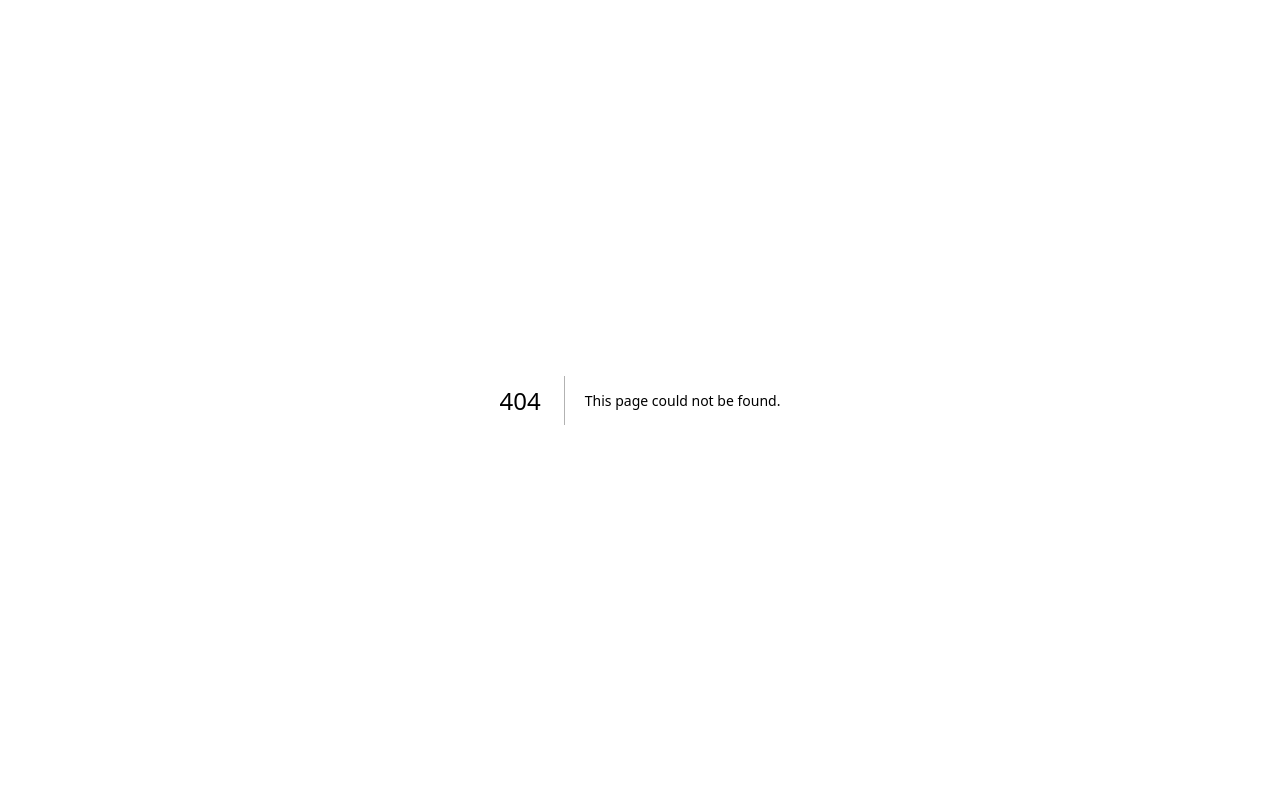
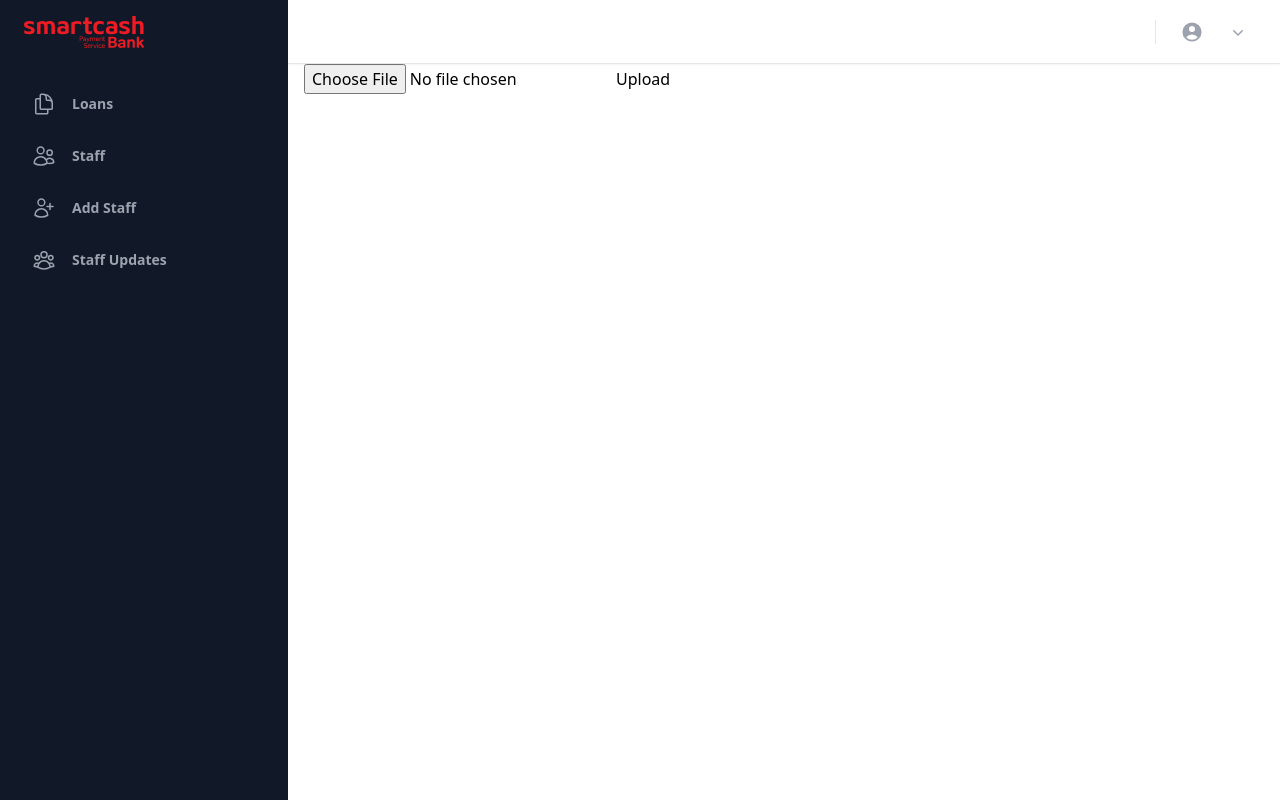
Before and after one commit to FunditDev/admin.loan.fundit, a Next.js app: page /dashboard/staff/add-staff/bulk in a window 1280 px wide. Before the commit this address had no page. Built offline with nearby package versions, Linux system fonts and the light colour scheme; no server answers; sample sign-in values are in the browser's storage.

Commit message:
feat: bulk upload

```diff
--- a/next.config.js
+++ b/next.config.js
@@ -1,4 +1,6 @@
 /** @type {import('next').NextConfig} */
-const nextConfig = {}
+const NodePolyfillPlugin = require("node-polyfill-webpack-plugin");
 
-module.exports = nextConfig
+const nextConfig = {};
+
+module.exports = nextConfig;
--- a/package.json
+++ b/package.json
@@ -18,6 +18,7 @@
     "file-saver": "^2.0.5",
     "framer-motion": "^11.11.8",
     "next": "14.0.2",
+    "node-polyfill-webpack-plugin": "^4.0.0",
     "react": "^18",
     "react-datepicker": "^7.3.0",
     "react-dom": "^18",
--- /dev/null
+++ b/src/app/dashboard/staff/add-staff/bulk/page.tsx
@@ -0,0 +1,95 @@
+"use client";
+import { Endpoints } from "@/utils/endpoint";
+import { processWithAuth } from "@/utils/http";
+import path from "path";
+import React from "react";
+import * as XLSX from "xlsx";
+
+const BulkUpload = () => {
+  const parseExcel = (filePath: string) => {
+    const workbook = XlSX.readFile(filePath);
+    const sheetNames = workbook.SheetNames;
+
+    const parsedData = XlSX.utils.sheet_to_json(workbook.Sheets[sheetNames[0]]); // Parse the first sheet
+    return parsedData;
+  };
+
+  const [parsedData, setParsedData] = React.useState<any[]>([]);
+
+  // Function to upload a single row of data to the server
+  const handleFileUpload = (e) => {
+    const file = e.target.files[0]; // Get the uploaded file
+
+    if (file) {
+      const reader = new FileReader();
+
+      reader.onload = function (event) {
+        const data = new Uint8Array(event.target.result); // Read file data as an array buffer
+        const workbook = XLSX.read(data, { type: "array" }); // Parse the Excel file
+
+        // Assuming you're reading the first sheet:
+        const firstSheetName = workbook.SheetNames[0];
+        const worksheet = workbook.Sheets[firstSheetName];
+
+        // Convert sheet to JSON
+        const jsonData = XLSX.utils.sheet_to_json(worksheet);
+        setParsedData(jsonData); // Set the parsed data to state
+      };
+
+      reader.readAsArrayBuffer(file); // Read the file as an array buffer
+    }
+  };
+  const handleUpload = async () => {
+    for (let i = 0; i < parsedData.length; i++) {
+    //   if (i > 2) {
+    //     return;
+    //   }
+      const staff = parsedData[i];
+      const res = await processWithAuth("post", Endpoints.addNewStaff, {
+        staffId: staff.EMPLOYEE_NUMBER.toString(),
+        firstName: staff.First_Name,
+        lastName: staff.Last_Name,
+        staffEmail: staff.EMAIL_ADDRESS,
+        earnings: staff.Monthly_Payment_to_Smartcash,
+        bvn: staff.BVN.toString(),
+        bankAccount: staff.ACCOUNT_NO.toString(),
+        legalEmployer: staff.Legal_Employer,
+        bankName:'Smartcash Wallet'
+
+      });
+      console.log(res, "res -->");
+    }
+    // for (const staff of parsedData) {
+    //   const res = await processWithAuth("post", Endpoints.bulkUploadStaff, {
+    //     staffId: staff.EMPLOYEE_NUMBER,
+    //     firstName: staff.First_Name,
+    //     lastName: staff.Last_Name,
+    //     email: staff.EMAIL_ADDRESS,
+    //     earnings: staff.Monthly_Payment_to_Smartcash,
+    //     bvn: staff.BVN,
+    //     bankAccount: staff.ACCOUNT_NO,
+    //     legalEmployer: staff.Legal_Employer,
+    //   });
+    //   return {
+    //     status: res.status,
+    //     data: res.data,
+    //   };
+    //   console.log(res, "res -->");
+    // }
+  };
+
+  console.log(parsedData, "parsedData -->");
+  return (
+    <div>
+      <input
+        type="file"
+        name="sc-file"
+        id="upload sc file"
+        onChange={handleFileUpload}
+      />
+      <button onClick={handleUpload}>Upload</button>
+    </div>
+  );
+};
+
+export default BulkUpload;
--- a/src/components/Provider.tsx
+++ b/src/components/Provider.tsx
@@ -12,6 +12,7 @@ const Provider = ({ children }: { children: React.ReactNode }) => {
         pauseOnFocusLoss={false}
         pauseOnHover={false}
         position="bottom-left"
+        className={'text-sm font-normal'}
       />
     </div>
   );
--- a/src/components/dashboard/LoanWrapper.tsx
+++ b/src/components/dashboard/LoanWrapper.tsx
@@ -188,6 +188,13 @@ const LoanWrapper = () => {
             </tr>
           </thead>
           <tbody className="h-fit">
+            {!currentLoans.length && !isLoadingSearch && (
+              <tr className="*:px-2 *:py-2 *:border *:text-center *:text-sm">
+                <td colSpan={10} className="text-center">
+                  No loans found
+                </td>
+              </tr>
+            )}
             {isLoadingSearch &&
               Array.from({ length: itemsPerPage }).map((_, index) => (
                 <tr
--- a/src/components/dashboard/StaffWrapper.tsx
+++ b/src/components/dashboard/StaffWrapper.tsx
@@ -151,7 +151,7 @@ const StaffWrapper = ({ staffs }: Props) => {
           pageClassName="text-sm font-medium text-gray-900 bg-gray-200 px-3 py-2 rounded-md"
         />
         <p>
-          Showing {offset + 1} - {endOffset} of {filteredStaffs.length} loans
+          Showing {offset + 1} - {endOffset} of {filteredStaffs.length} Staff
         </p>
       </div>
     </div>
--- a/src/utils/endpoint.ts
+++ b/src/utils/endpoint.ts
@@ -21,6 +21,7 @@ export const Endpoints = {
   getDashboardData: "/v2/smartcash/admin/getDashboardData",
   getSingleStaffLoanById: "/v2/smartcash/getSingleStaffLoan",
   addNewStaff:"/v2/smartcash/admin/add-staff",
+  bulkUploadStaff: "/v2/smartcash/admin/bulkUploadStaff",
   getPendingUpdate: "/v2/smartcash/admin/getPendingUpdate",
   logout: "/v2/smartcash/logout",
 
```
Also changed, not shown: src/app/dashboard/loans/page.tsx (+0 -18 lines), 1 other file (tests, documents, lock files or other folders).
